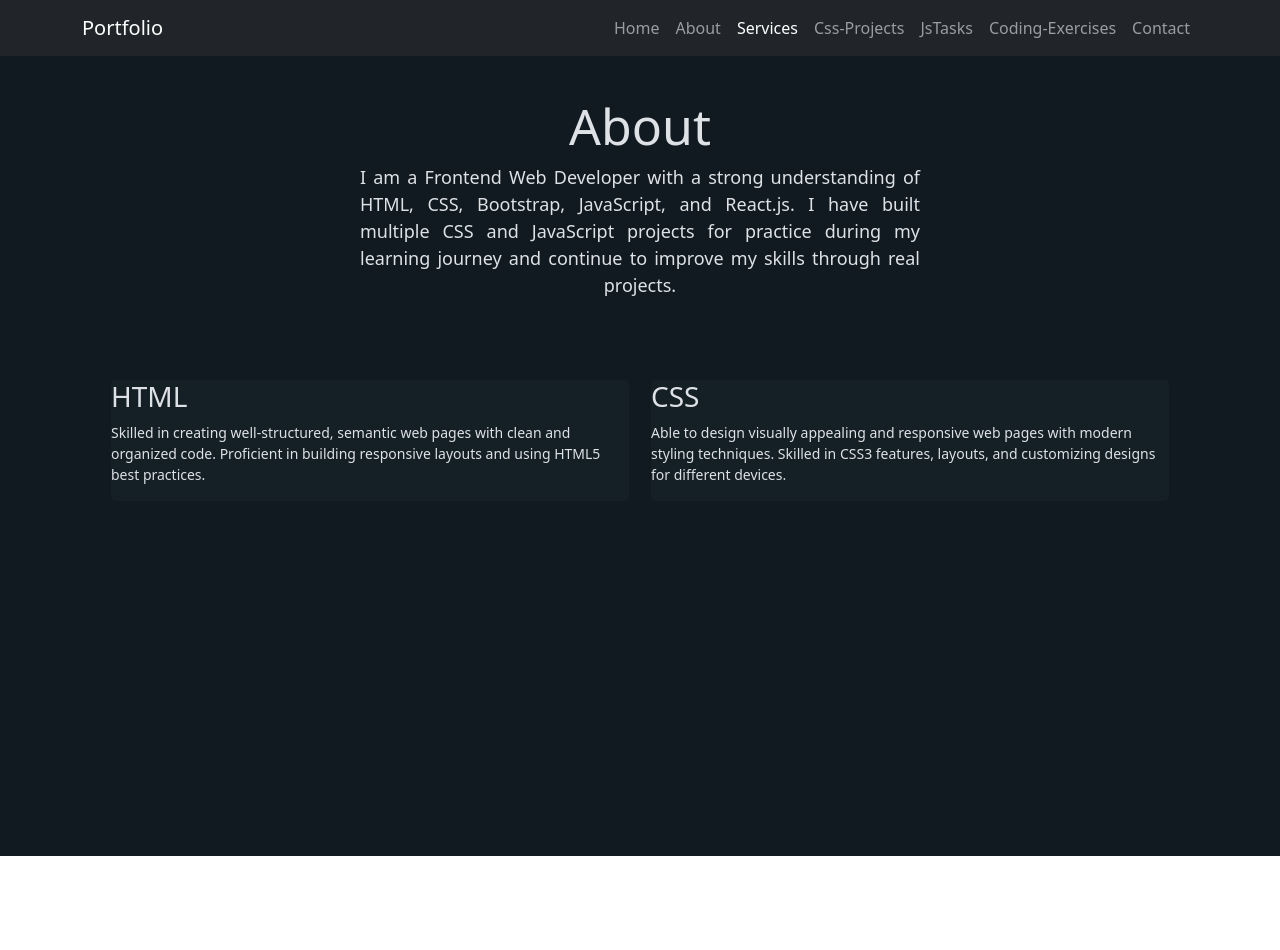
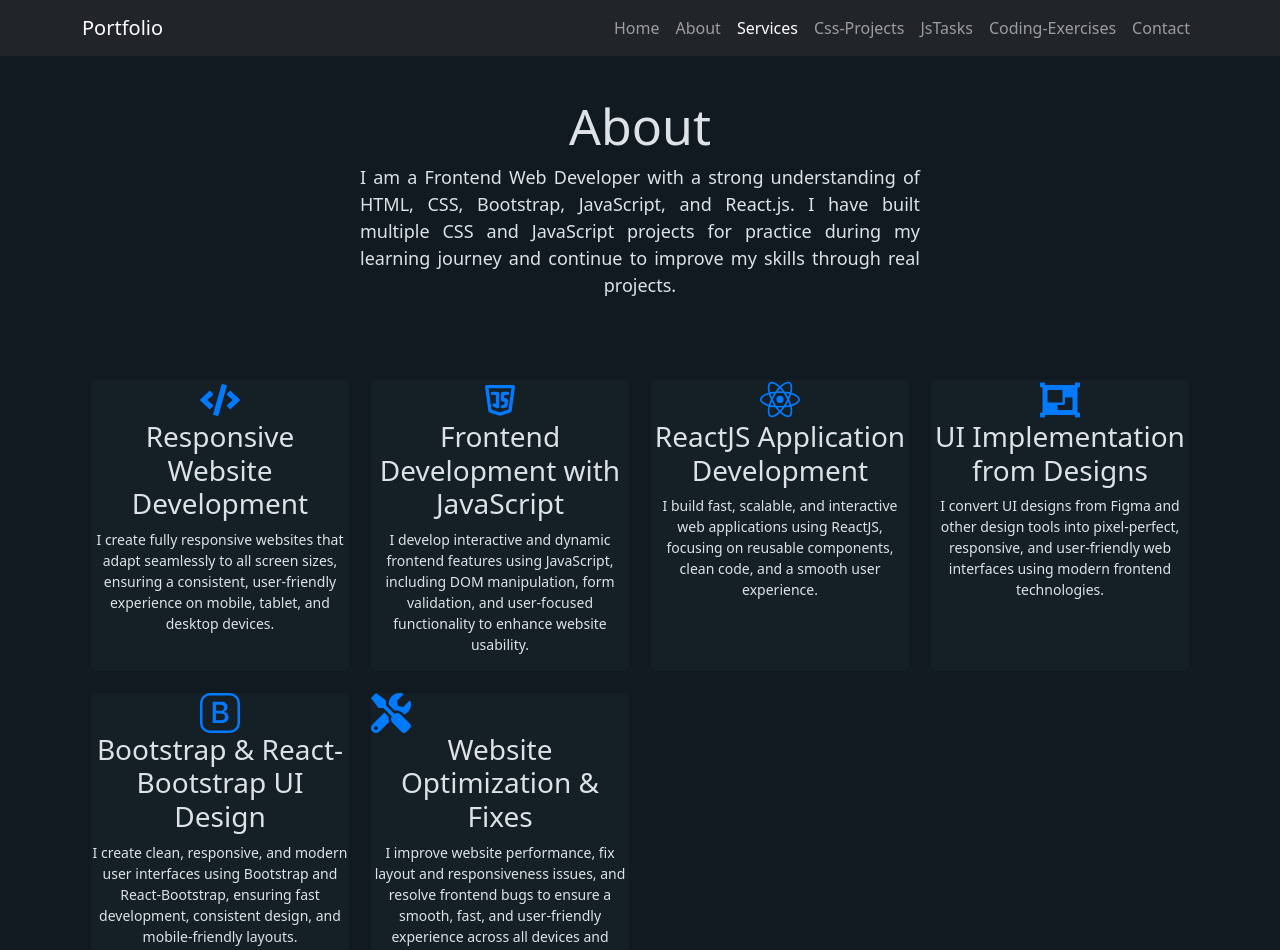
Before and after one commit to AzizullahCodes/portfolio, a React (Vite) app in the folder portfolio/: page /services in a window 1280 px wide. Shown: the top 950 px of the page. Before the commit the page ends 856 px from the top, so only its background shows below. Built offline with nearby package versions, Linux system fonts and the light colour scheme.

Commit message:
icons are added in services

```diff
--- a/portfolio/src/assets/cssFiles/services.css
+++ b/portfolio/src/assets/cssFiles/services.css
@@ -37,100 +37,14 @@ body{
   text-align-last: center;
   font-size: 18px;
 }
-/* ===== secondRow ===== */
-.secondRow{
-  max-width: 83%;
-  margin: auto;
-  display: flex;
-  flex-wrap: wrap;
-  align-items: center;
-}
 
-.secondRow .home-left p{
-    text-align: justify;
-    text-align-last: center;
-}
-/* ===== LEFT & RIGHT ===== */
-.home-left,
-.home-right{
-  flex: 1 1 50%;
-}
-
-/* remove max-width & margin:auto (they break flex-wrap) */
-
-/* ===== RIGHT IMAGE ===== */
-.home-right{
-  display: flex;
-  justify-content: center;
-  align-items: center;
-}
-
-.home-right img{
-  width: 100%;
-  max-width: 380px;   /* image control */
-  height: auto;
-  border-radius: 50%;
-}
-
-/* ===== TEXT ===== */
-.home-left h1{
-  color: #dee2e6;
-  font-size: 50px;
-}
-
-.home-left p{
-  color: #dee2e6;
-  font-size: 18px;
-}
-
-/* ===== BUTTONS ===== */
-.home-left button{
-  padding: 12px 24px;
-  background-color: black;
-  color: #dee2e6;
-  border-radius: 10px;
-  cursor: pointer;
-  transition: 0.3s ease;
-  border: none;
-}
-
-.home-left button:hover{
-  background: transparent;
-  border: 2px solid white;
-}
-
-.buttondiv{
-  display: flex;
-  gap: 20px;
-}
-/* ===== thirdRow==== */
-.thirdRow{
-    padding-top: 40px;
-    padding-bottom: 80px;
-}
-.thirdRow h1{
-  color: #dee2e6;
-  font-size: 50px;
-  text-align: center;
-}
-
-.thirdRow p{
-    /* border: 2px solid black; */
-    max-width: 600px;
-    margin: auto;
-    padding: 0px 20px;
-  color: #dee2e6;
-  font-size: 18px;
-  text-align: justify;
-  text-align-last: center;
-}
 /* ===== fourthRow ===== */
 .fourthRow{
     display: grid;
     max-width: 1080px;
    justify-content: center;
     margin: auto;
-    grid-template-columns: 50% 50%;
+    grid-template-columns:25% 25% 25% 25%;
     gap: 20px;
     padding-left: 20px;
     padding-right: 20px;
@@ -141,6 +55,7 @@ body{
     background-color:#141f26;
     color: #dee2e6;
     font-size: 14px;
+    text-align: center;
 }
 
 
--- a/portfolio/src/assets/pages/sevices.jsx
+++ b/portfolio/src/assets/pages/sevices.jsx
@@ -1,6 +1,12 @@
 // about.jsx
 import React from "react";
 import '../cssFiles/services.css';
+import { FaCode } from "react-icons/fa";
+import { TbBrandJavascript } from "react-icons/tb";
+import { GrReactjs } from "react-icons/gr";
+import { FaObjectGroup, FaPalette } from "react-icons/fa";
+import { BsBootstrap } from "react-icons/bs";
+import { FaTools, FaRocket } from "react-icons/fa";
 const About = ()=>{
     return(
        <section className="about">
@@ -13,16 +19,50 @@ const About = ()=>{
 
         {/* =========== fourthRow ======== */}
         <div className="fourthRow">
-            {/* ======= card html ===== */}
+            {/* ======= card Responsive Website Development ===== */}
           <div className="card">
-            <h3>HTML</h3>
-            <p>Skilled in creating well-structured, semantic web pages with clean and organized code. Proficient in building responsive layouts and using HTML5 best practices.</p>
+            <span><FaCode size={40} color="#007BFF" /></span>
+            <h3>Responsive Website Development</h3>
+            <p>I create fully responsive websites that adapt seamlessly to all screen sizes, ensuring a consistent, user-friendly experience on mobile, tablet, and desktop devices.</p>
 
           </div>
-            {/* ======= card css ===== */}
+            {/* ======= card Frontend Development with JavaScript ===== */}
           <div className="card">
-            <h3>CSS</h3>
-            <p>Able to design visually appealing and responsive web pages with modern styling techniques. Skilled in CSS3 features, layouts, and customizing designs for different devices.</p>
+            <span><TbBrandJavascript size={40} color="#007BFF" /></span>
+            <h3>Frontend Development with JavaScript</h3>
+            <p>I develop interactive and dynamic frontend features using JavaScript, including DOM manipulation, form validation, and user-focused functionality to enhance website usability.</p>
+
+          </div>
+
+           {/* ======= card ReactJS Application Development ===== */}
+          <div className="card">
+            <span><GrReactjs size={40} color="#007BFF"/></span>
+            <h3>ReactJS Application Development</h3>
+            <p>I build fast, scalable, and interactive web applications using ReactJS, focusing on reusable components, clean code, and a smooth user experience.</p>
+
+          </div>
+
+           {/* ======= card UI Implementation from Designs ===== */}
+          <div className="card">
+            <span><FaObjectGroup size={40} color="#007BFF" /></span>
+
+            <h3>UI Implementation from Designs</h3>
+            <p>I convert UI designs from Figma and other design tools into pixel-perfect, responsive, and user-friendly web interfaces using modern frontend technologies.</p>
+
+          </div>
+
+           {/* ======= card Bootstrap & React-Bootstrap UI Design ===== */}
+          <div className="card">
+            <span><BsBootstrap size={40} color="#007BFF"/></span>
+            <h3>Bootstrap & React-Bootstrap UI Design</h3>
+           <p>I create clean, responsive, and modern user interfaces using Bootstrap and React-Bootstrap, ensuring fast development, consistent design, and mobile-friendly layouts.</p>
+          </div>
+
+           {/* ======= card css ===== */}
+          <div className="card">
+            <FaTools size={40} color="#007BFF" />
+            <h3>Website Optimization & Fixes</h3>
+            <p>I improve website performance, fix layout and responsiveness issues, and resolve frontend bugs to ensure a smooth, fast, and user-friendly experience across all devices and browsers.</p>
 
           </div>
 
```
